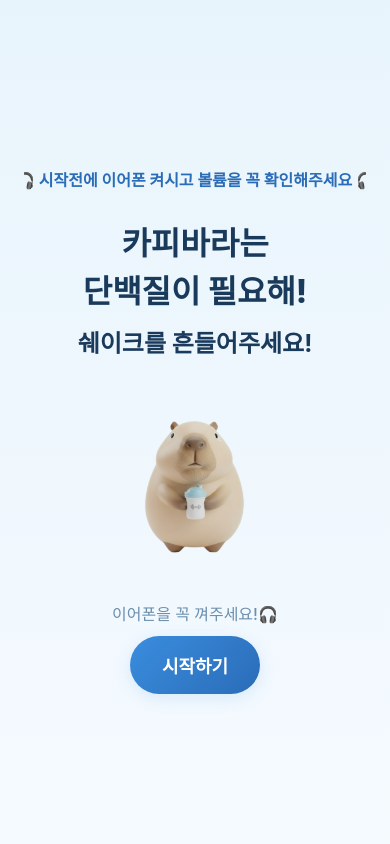
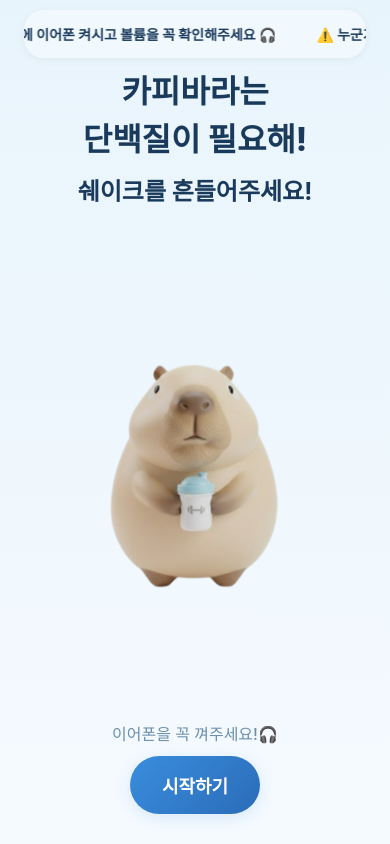
Before and after one commit to Byunghoyu/ryhthm_test, a Next.js app in the folder frontend/: page / in a window 390 px wide. Built offline with nearby package versions, Linux system fonts and the light colour scheme; a web font is replaced by a local one.

Commit message:
Fix layout for mobile, add keyboard support, and improved PC click

```diff
--- a/frontend/src/app/page.tsx
+++ b/frontend/src/app/page.tsx
@@ -551,6 +551,21 @@ export default function GamePage() {
   // Their positions are updated directly in the game loop via DOM manipulation.
   const allNotes = beatNotesRef.current;
 
+  // Keyboard controls for PC
+  useEffect(() => {
+    const handleKeyDown = (e: KeyboardEvent) => {
+      if (e.repeat) return;
+      if (['Space', 'Enter', 'KeyF', 'KeyJ', 'KeyD', 'KeyK'].includes(e.code)) {
+        if (screen === 'playing') {
+          handleTap();
+        }
+      }
+    };
+
+    window.addEventListener('keydown', handleKeyDown);
+    return () => window.removeEventListener('keydown', handleKeyDown);
+  }, [screen, handleTap]);
+
   return (
     <div id="app">
       {/* Title Screen */}
@@ -579,9 +594,6 @@ export default function GamePage() {
           <button className="btn btn-primary" onClick={() => setScreen('tutorial')}>
             {S.startButton}
           </button>
-
-
-
         </div>
       )}
 
@@ -677,7 +689,7 @@ export default function GamePage() {
         <div
           className="screen active"
           id="game-screen"
-          onPointerDown={(e) => { e.preventDefault(); handleTap(); }}
+          onPointerDown={handleTap}
         >
           <div className="game-header">
             <div className="rhythm-header">
--- a/frontend/src/styles/game.css
+++ b/frontend/src/styles/game.css
@@ -234,46 +234,51 @@ body {
    Title Screen
    ============================================ */
 #title-screen {
-    justify-content: center;
-    padding-top: max(20px, env(safe-area-inset-top) + 10px);
-    padding-bottom: max(20px, env(safe-area-inset-bottom) + 10px);
-    gap: min(10px, 1.5vh);
+    display: flex;
+    flex-direction: column;
+    justify-content: space-between;
+    height: 100vh;
+    height: 100dvh;
+    padding-top: max(10px, env(safe-area-inset-top) + 10px);
+    padding-bottom: max(30px, env(safe-area-inset-bottom) + 20px);
+    gap: 10px;
     text-align: center;
+    overflow: hidden;
 }
 
 .logo-container {
+    flex: 0 0 auto;
     width: 100%;
     max-width: 400px;
-    height: auto;
-    min-height: 60px;
-    padding: 5px 0;
+    height: 48px;
+    padding: 0;
     margin: 0 auto;
     overflow: hidden;
-    background: transparent;
-    border-radius: 24px;
+    background: rgba(255, 255, 255, 0.4);
+    border-radius: 20px;
     display: flex;
     align-items: center;
     position: relative;
+    box-shadow: 0 2px 10px rgba(0, 0, 0, 0.05);
 }
 
 .rolling-track {
     display: flex;
-    /* gap removed for seamless loop calculation */
     white-space: nowrap;
-    animation: marquee 20s linear infinite;
-    /* padding-left removed */
+    animation: marquee 15s linear infinite;
+    width: max-content;
+    will-change: transform;
 }
 
 .rolling-item {
-    font-size: 16px;
+    font-size: 14px;
     font-weight: 700;
-    color: var(--accent-dark);
+    color: var(--text-primary);
     display: flex;
     align-items: center;
     gap: 8px;
-    margin-right: 24px;
-    /* Move gap to item margin */
-    padding-right: 4px;
+    padding: 0 20px;
+    flex: 0 0 auto;
 }
 
 @keyframes marquee {
@@ -282,22 +287,26 @@ body {
     }
 
     100% {
-        /* Move exactly 50% (width of one set of items) */
         transform: translateX(-50%);
     }
 }
 
 .character-container {
-    width: 200px;
-    height: 200px;
-    max-width: 60vw;
-    max-height: 30vh;
+    flex: 1 1 auto;
+    min-height: 0;
+    width: 100%;
+    max-width: 300px;
     margin: 10px 0;
+    display: flex;
+    align-items: center;
+    justify-content: center;
+    overflow: hidden;
 }
 
 .character-container img {
-    width: 100%;
+    width: auto;
     height: 100%;
+    max-height: 40vh;
     object-fit: contain;
     animation: float 3s ease-in-out infinite;
 }
```
